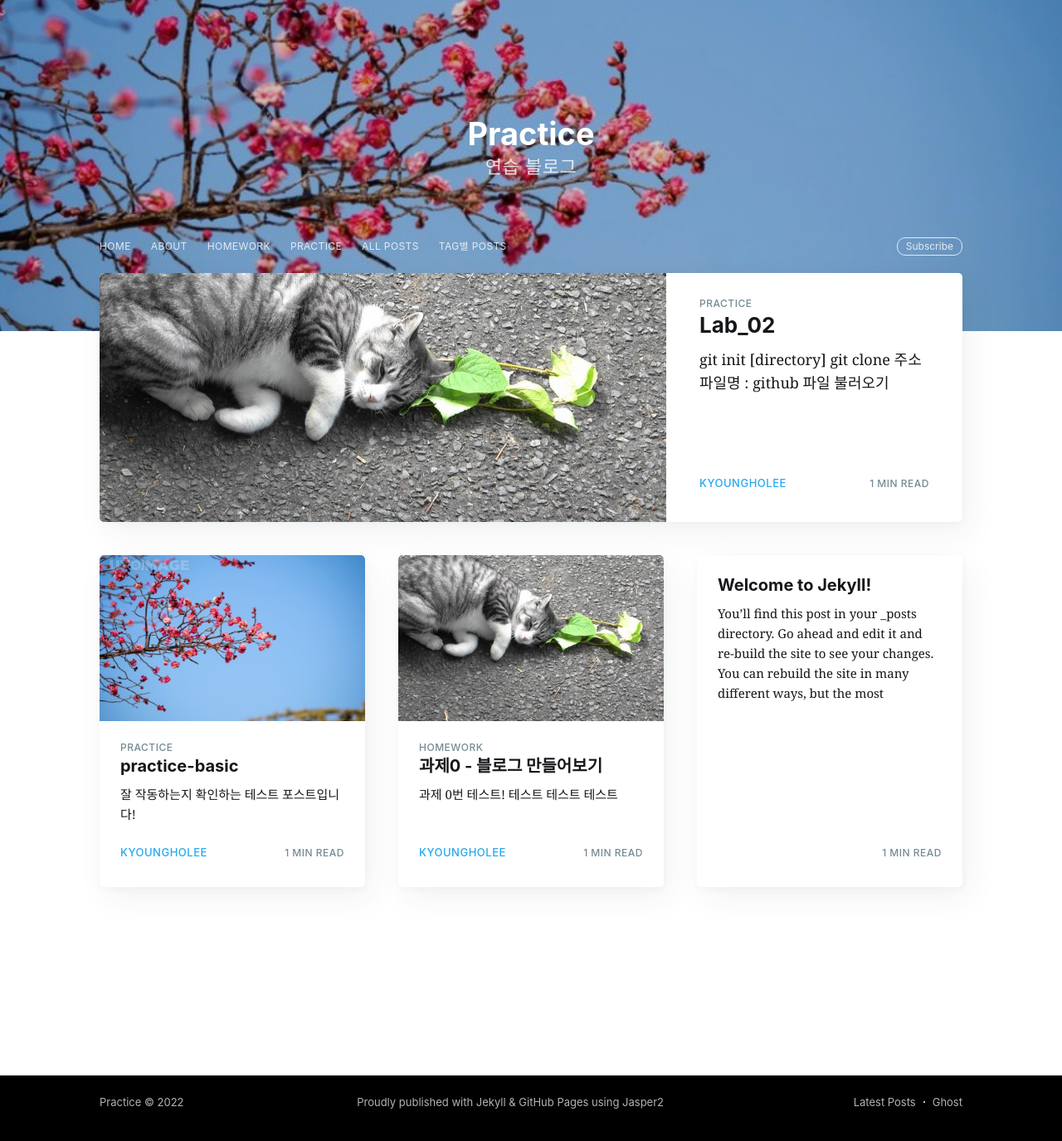
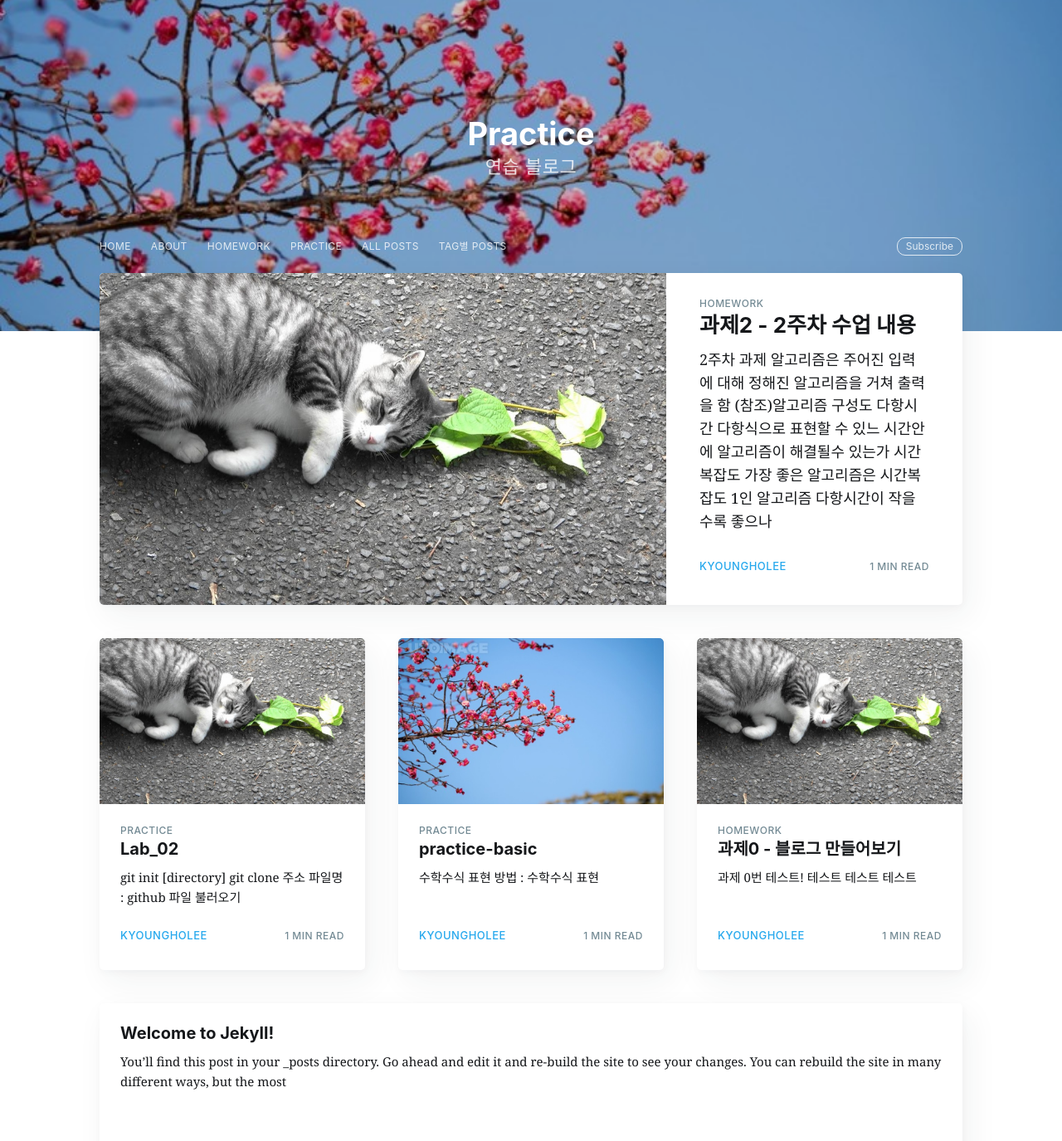
Before and after one commit to KyoungHoLee-github/KyoungHoLee-github.github.io, a Jekyll site: the page built from index.html, in a window 1280 px wide and 1400 px high. Shown: the top 1375 px of the window at 83% size. Built offline with Jekyll 4.4.1, drawn with Linux system fonts in a browser that asks for light colours; nearby versions of some CDN libraries; the list of posts is cut into pages by our own code; comment, search, counter and statistics services are not loaded.

Commit message:
homework_02

```diff
--- a/_layouts/post.html
+++ b/_layouts/post.html
@@ -110,7 +110,7 @@ into the {body} of the default.hbs template -->
             {% endif %}
 
         </article>
-
+        <script src="//cdnjs.cloudflare.com/ajax/libs/mathjax/2.5.3/MathJax.js?config=TeX-AMS-MML_HTMLorMML"></script>
     </div>
 </main>
 
--- /dev/null
+++ b/_posts/homework/2022-03-14-homework_02.md
@@ -0,0 +1,61 @@
+---
+layout: post
+current: post
+cover:  assets/built/images/cat.jpg
+navigation: True
+title: 과제2 - 2주차 수업 내용
+date: 2022-03-14 16:40:00
+tags: [homework]
+class: post-template
+subclass: 'post tag-practice'
+author: KyoungHoLee
+---
+
+# 2주차 과제
+알고리즘은 주어진 입력에 대해 정해진 알고리즘을 거쳐 출력을 함
+![알고리즘](https://user-images.githubusercontent.com/101320758/158318788-56282a63-7e86-4cb8-b665-f99bc19a1965.png)
+(참조)알고리즘 구성도
+## 다항시간
+다항식으로 표현할 수 있느 시간안에 알고리즘이 해결될수 있는가
+* 시간복잡도
+가장 좋은 알고리즘은 시간복잡도 1인 알고리즘
+다항시간이 작을 수록 좋으나 알고리즘이 너무 복잡해지지 않는 것이 좋은 알고리즘
+![시간복잡도](https://user-images.githubusercontent.com/101320758/158319820-fac5ea60-fec0-48ca-ae71-342017c3f20a.png)
+(참조)입력갯수에 따른 시간복잡도 그래프
+  1. 빅오
+    일반적으로 많이 표현하는 방법
+
+      $$O(g(n)) = \{ f(n) | \exists c \gt 0, n_0 \gt 0  s.t. \forall n \ge n_0, f(n) \le cg(n) \}$$
+
+      $$\lim_{n\to \infty} |\frac{f(n)}{g(n)}| \lt \infty$$
+
+      big O 표현은 점근적 상한이다. (주어진 g(n)보단 좋지않음)
+
+  2. 빅 오메가
+    표현법
+
+      $$\Omega(g(n)) = \{ f(n) | \exists c \gt 0, n_0 \gt 0  s.t. \forall n \ge n_0, cg(n) \leq f(n) \}$$
+
+      $$\lim_{n\to \infty} |\frac{f(n)}{g(n)}| \gt 0$$
+
+     빅 오메가 표현은 점근적 하한이다. (주어진 g(n)보단 좋음)
+
+  3. 세타
+
+       $$\theta(g(n)) = \{ f(n) | \exists c_1,c_2 \gt 0, n_0 \gt 0  s.t. \forall n \ge n_0, c_1g(n) \le f(n) \le c_2g(n)\}$$
+
+       $$0 \lt \lim_{n\to \infty} |\frac{f(n)}{g(n)}| \lt \infty$$
+
+       정확한 알고리즘 시간복잡도 표현이 가능하다.
+
+  4. 스몰 오
+
+       $$o(g(n)) : \{f(n) | \lim_{n \to \infty} |\frac{f(n)}{g(n)} = 0 \}$$
+
+  5. 스몰 오메가
+
+       $$\omega (g(n)) : \{f(n) | \lim_{n \to \infty} |\frac{f(n)}{g(n)} = \infty \}$$
+
+* 공간복잡도
+인베디드 시스템에서는 공간복잡도를 많이 고려해야하나
+범용적인 컴퓨터 이용자는 고려하지 않아도 괜찮음
--- a/_posts/practice/2022-03-10-practice-basic.md
+++ b/_posts/practice/2022-03-10-practice-basic.md
@@ -11,4 +11,4 @@ subclass: 'post tag-practice'
 author: KyoungHoLee
 ---
 
-잘 작동하는지  확인하는 테스트 포스트입니다!
+수학수식 표현 방법 : [수학수식 표현](https://math.meta.stackexchange.com/questions/5020/mathjax-basic-tutorial-and-quick-reference)
```
